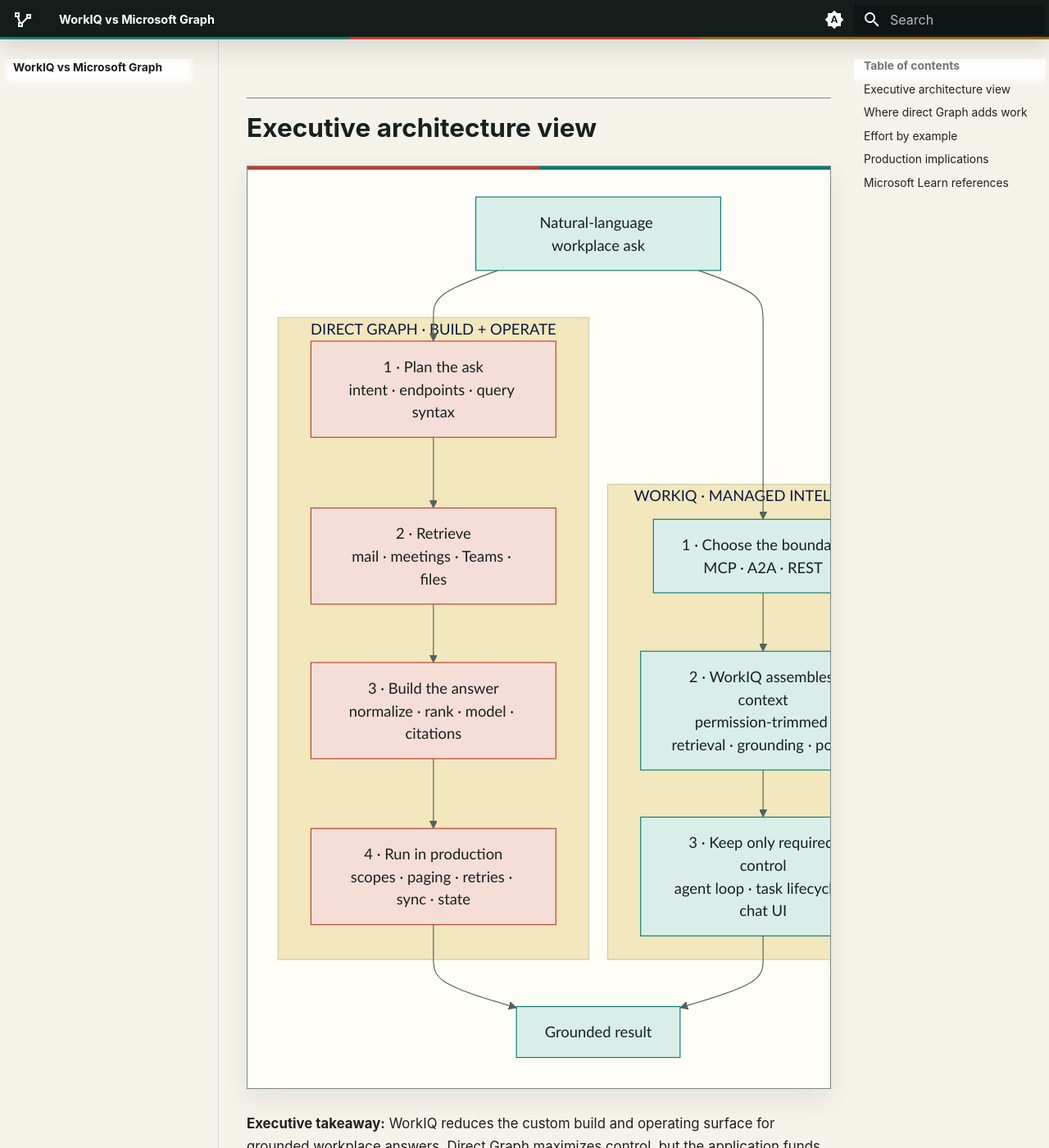
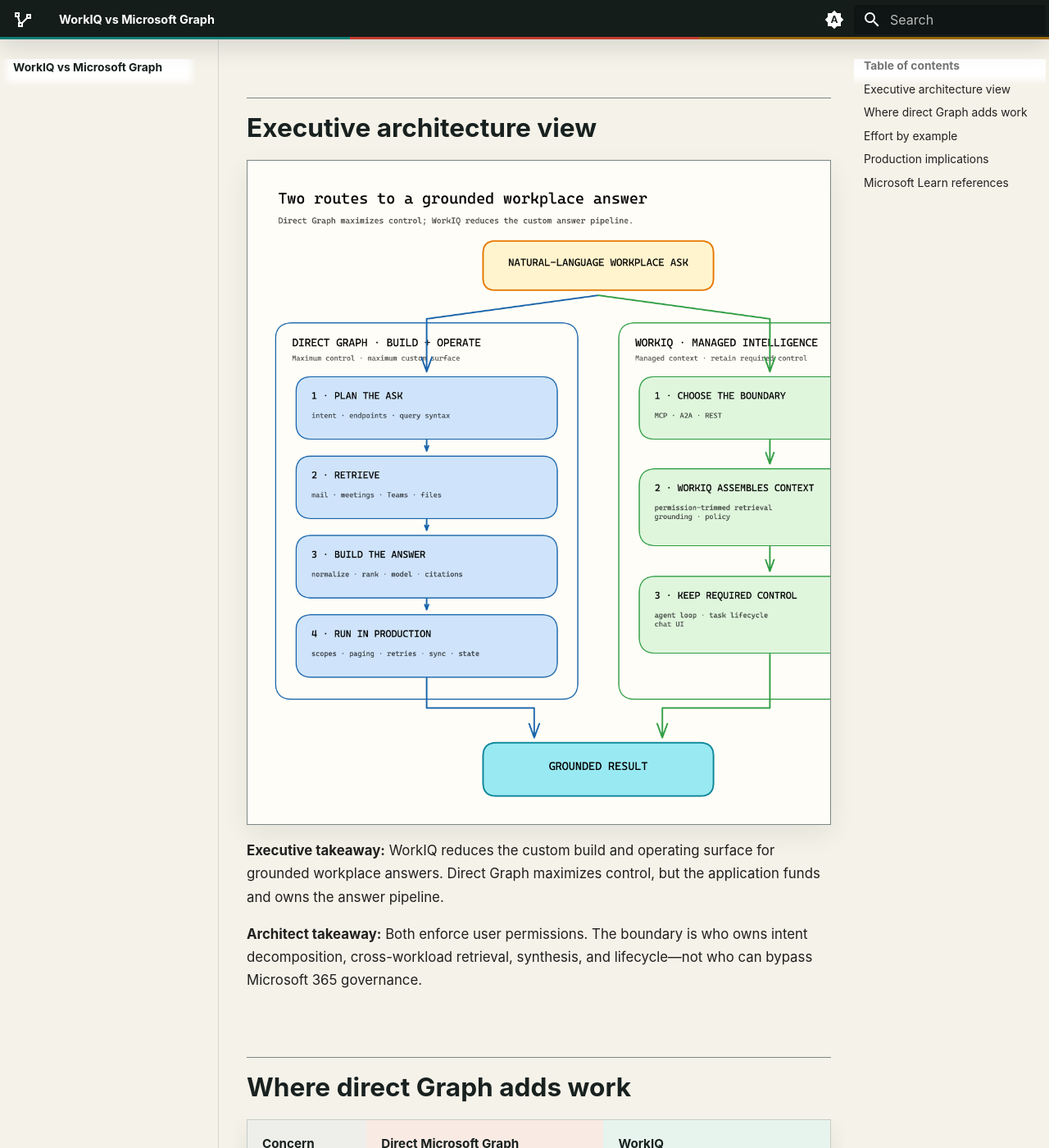
Before and after one commit to jeffrey-groneberg/workiq-deepagents, an MkDocs documentation site: the page built from docs/graph-vs-workiq.md, in a window 1280 px wide and 1400 px high, scrolled down 445 px. Shown: the whole window at 82% size. Built offline with MkDocs 1.6.1 and Material for MkDocs 9.7.7, drawn with Linux system fonts in a browser that asks for light colours; some web fonts are replaced.

Commit message:
docs: convert remaining diagrams to Excalidraw

````diff
--- a/docs/graph-vs-workiq.md
+++ b/docs/graph-vs-workiq.md
@@ -7,37 +7,9 @@
 
 ## Executive architecture view
 
-<div class="executive-diagram" markdown>
-
-```mermaid
-flowchart TB
-  ASK["Natural-language workplace ask"]
-
-  subgraph GRAPH["DIRECT GRAPH · BUILD + OPERATE"]
-    direction TB
-    G1["1 · Plan the ask<br/>intent · endpoints · query syntax"]
-    G1 --> G2["2 · Retrieve<br/>mail · meetings · Teams · files"]
-    G2 --> G3["3 · Build the answer<br/>normalize · rank · model · citations"]
-    G3 --> G4["4 · Run in production<br/>scopes · paging · retries · sync · state"]
-  end
-
-  subgraph WORKIQ["WORKIQ · MANAGED INTELLIGENCE"]
-    direction TB
-    W1["1 · Choose the boundary<br/>MCP · A2A · REST"]
-    W1 --> W2["2 · WorkIQ assembles context<br/>permission-trimmed retrieval · grounding · policy"]
-    W2 --> W3["3 · Keep only required control<br/>agent loop · task lifecycle · chat UI"]
-  end
-
-  ASK --> G1
-  ASK --> W1
-  G4 --> OUT["Grounded result"]
-  W3 --> OUT
-
-  class G1,G2,G3,G4 graphRoute
-  class W1,W2,W3 workiqRoute
-```
-
-</div>
+<figure class="workiq-diagram workiq-diagram--raster">
+  <img src="../assets/images/graph-vs-workiq.png" width="2560" height="2412" alt="A natural-language workplace ask branches into two paths. Direct Graph requires planning, retrieval, answer construction, and production operation. WorkIQ requires choosing MCP, A2A, or REST, then assembles context while the application keeps required control. Both paths produce a grounded result.">
+</figure>
 
 **Executive takeaway:** WorkIQ reduces the custom build and operating surface for grounded workplace
 answers. Direct Graph maximizes control, but the application funds and owns the answer pipeline.
````
Also changed, not shown: docs/foundations.md (+6 -20 lines), docs/mcp-deepagents.md (+3 -18 lines), docs/assets/images/a2a-control-plane.png (added), docs/assets/images/graph-vs-workiq.png (added), docs/assets/images/mcp-control-plane.png (added), docs/assets/images/mcp-deepagents.png (added), 4 other files.
